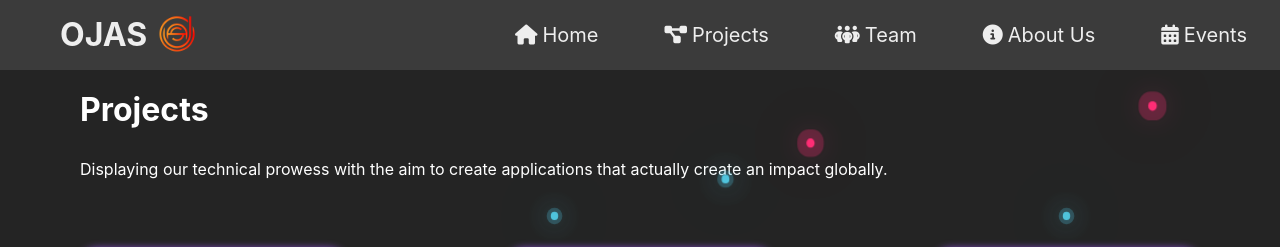
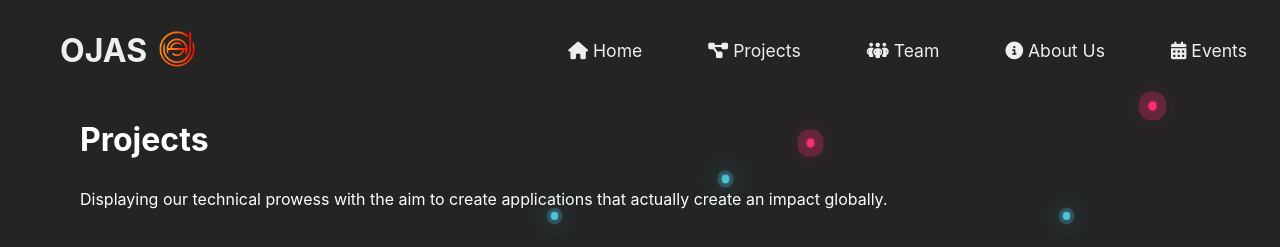
Before and after one commit to team-ojas/ojas-frontend, a React (Create React App) app: page /projects in a window 1280 px wide. Shown: the top 247 px of the page. Built offline with nearby package versions, Linux system fonts and the light colour scheme; a web font is replaced by a local one.

Commit message:
css: Improve navbar and related css tweaks.

```diff
--- a/src/components/Navbar.css
+++ b/src/components/Navbar.css
@@ -1,10 +1,11 @@
 nav {
-  background: #3b3b3b;
+  background-color: transparent;
   height: 70px;
   width: 100%;
-  position: fixed;
+  position: absolute;
   top: 0;
-  z-index: 9;
+  margin-top: 1rem;
+  z-index: 100;
 }
 
 label.logo {
@@ -17,16 +18,16 @@ label.logo {
 }
 
 .logo-image {
-  width: 40px;
-  height: 40px;
-  position: fixed;
-  top: 14px;
+  width: 2.5rem;
+  height: 2.5rem;
+  position: absolute;
+  margin-top: 0.8rem;
   margin-left: 10px;
 }
 
 nav ul {
   float: right;
-  z-index: 444;
+  z-index: 100;
 }
 
 nav ul li {
@@ -41,7 +42,7 @@ a {
 
 nav ul li a {
   color: #eee;
-  font-size: 20px;
+  font-size: 1.1rem;
   padding: 7px 13px;
   border-radius: 10px;
   transition: 0.5s;
@@ -61,7 +62,7 @@ i {
   color: #fff;
   float: right;
   line-height: 70px;
-  margin-right: 40px;
+  margin-right: 1.3rem;
   cursor: pointer;
   display: none;
 }
@@ -73,7 +74,7 @@ i {
 @media (max-width: 952px) {
   label.logo {
     font-size: 30px;
-    padding-left: 50px;
+    padding-left: 1.3rem;
   }
 
   nav ul li a {
@@ -93,7 +94,7 @@ i {
     right: -100%;
     text-align: center;
     transition: all 0.5s;
-    background-color: #3b3b3b;
+    backdrop-filter: blur(2rem);
     border-radius: 0 0 15px 15px;
     margin: 0;
   }
@@ -109,7 +110,7 @@ i {
   }
 
   nav ul li a {
-    font-size: 20px;
+    font-size: 1.1rem;
     padding: 0;
   }
 
--- a/src/pages/aboutUs/AboutUs.css
+++ b/src/pages/aboutUs/AboutUs.css
@@ -1,6 +1,6 @@
 .about-us-content {
   text-align: center;
-  margin: 90px auto;
+  margin: 6rem auto;
   margin-bottom: 0;
   max-width: 900px;
   padding-left: 30px;
--- a/src/pages/projects/Projects.css
+++ b/src/pages/projects/Projects.css
@@ -5,5 +5,5 @@
 }
 
 .content {
-  margin: 90px 80px 40px;
+  margin: 7.5rem 80px 40px;
 }
--- a/src/pages/team/Team.css
+++ b/src/pages/team/Team.css
@@ -1,10 +1,11 @@
 .team-page {
   color: white;
+  margin-top: 7.5rem;
 }
 
 .team-content {
   max-width: 600px;
-  margin: 90px 80px;
+  margin: 2.5rem 80px;
   margin-bottom: 40px;
 }
 
```
Also changed, not shown: src/components/logo.png.
